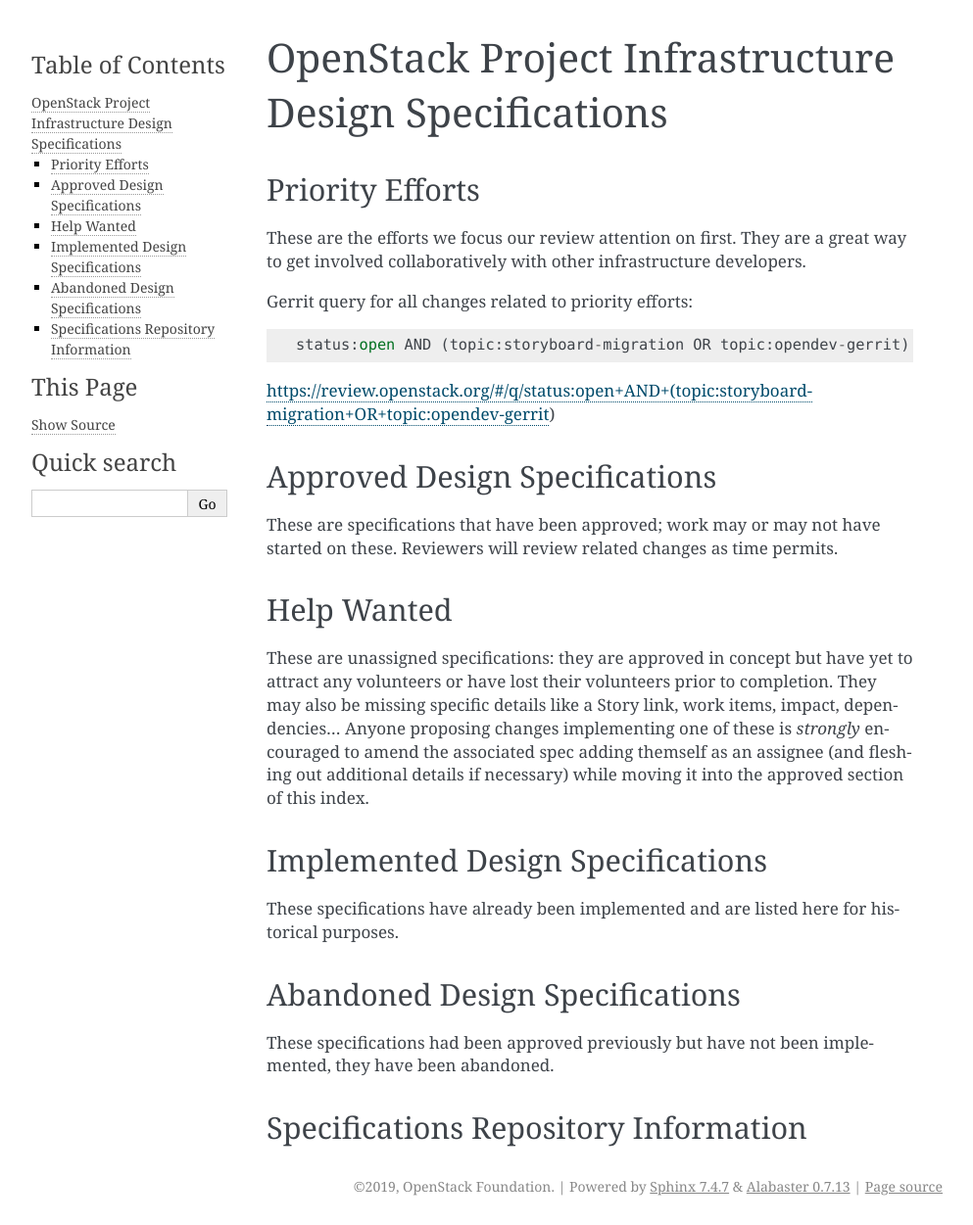
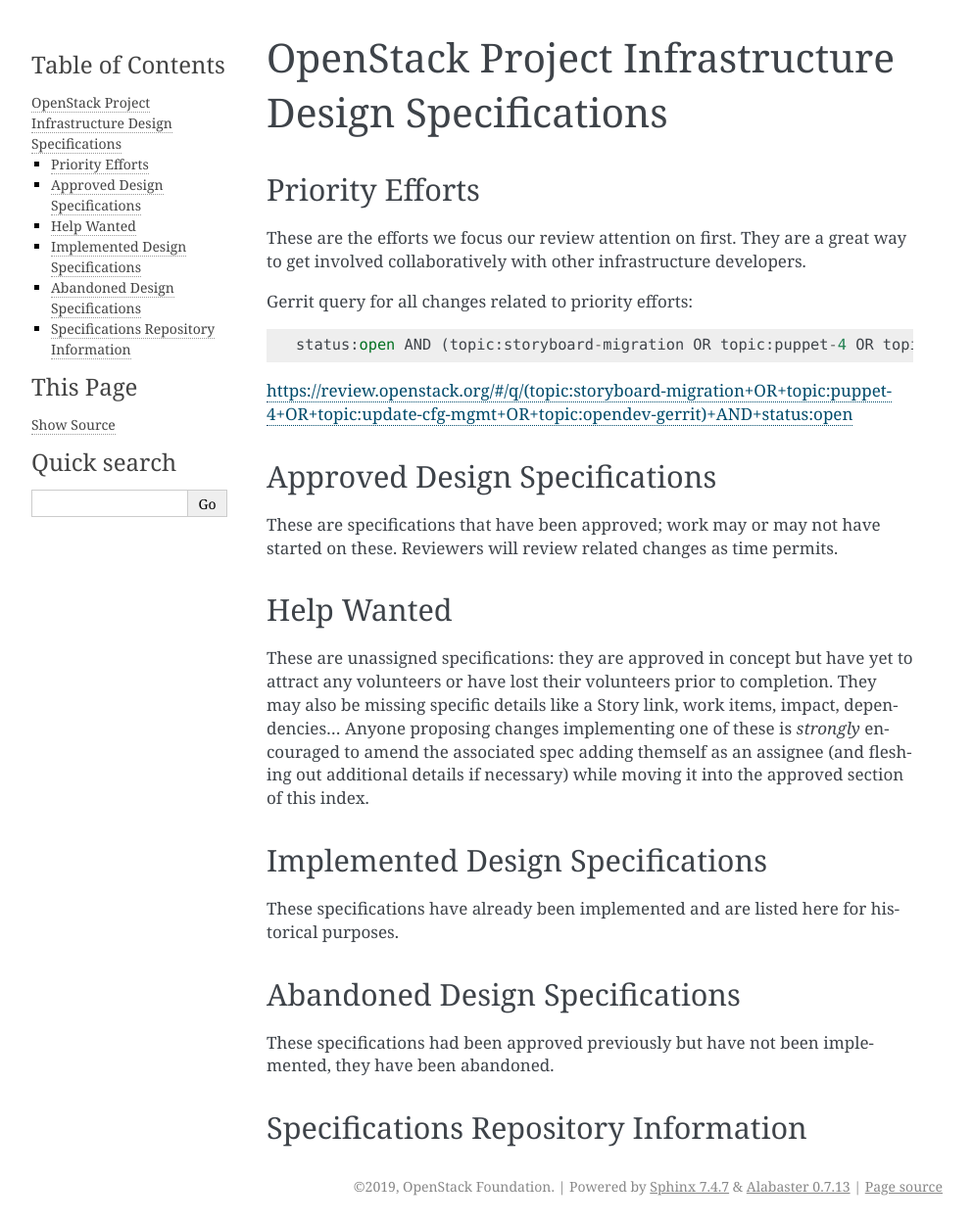
Before and after one commit to openstack-infra/infra-specs, a Sphinx documentation site: the page built from doc/source/index.rst, in a window 1280 px wide. Shown: the whole page at 98% size, without its empty margins (148-1141 px from the left). Built offline with Sphinx 7.4.7, drawn with Linux system fonts in a browser that asks for light colours; pages that are not in the unit, such as notebooks, are missing from menus.

Commit message:
Update priority effort Gerrit topics
Add in the two topics being used by the update of configuration
manamgent effort. Also rewrite the url so that it doesn't end in a ) as
sphinx doesn't end up including this in the final url.

Change-Id: I6fbdbbfed92ab4533b05de0ba123ebde5d090118

```diff
--- a/doc/source/index.rst
+++ b/doc/source/index.rst
@@ -18,9 +18,9 @@
 
 Gerrit query for all changes related to priority efforts::
 
-  status:open AND (topic:storyboard-migration OR topic:opendev-gerrit)
+  status:open AND (topic:storyboard-migration OR topic:puppet-4 OR topic:update-cfg-mgmt OR topic:opendev-gerrit)
 
-https://review.openstack.org/#/q/status:open+AND+(topic:storyboard-migration+OR+topic:opendev-gerrit)
+https://review.openstack.org/#/q/(topic:storyboard-migration+OR+topic:puppet-4+OR+topic:update-cfg-mgmt+OR+topic:opendev-gerrit)+AND+status:open
 
 Approved Design Specifications
 ==============================
```
